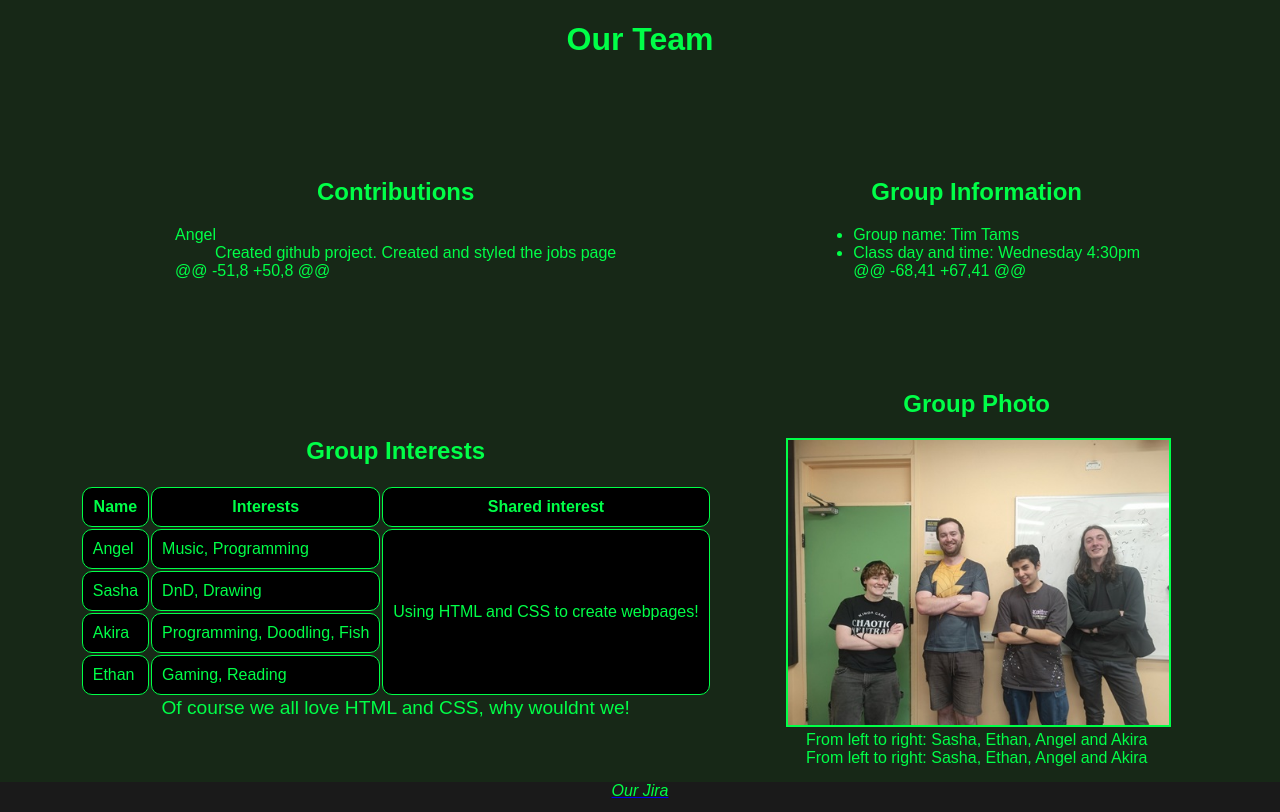
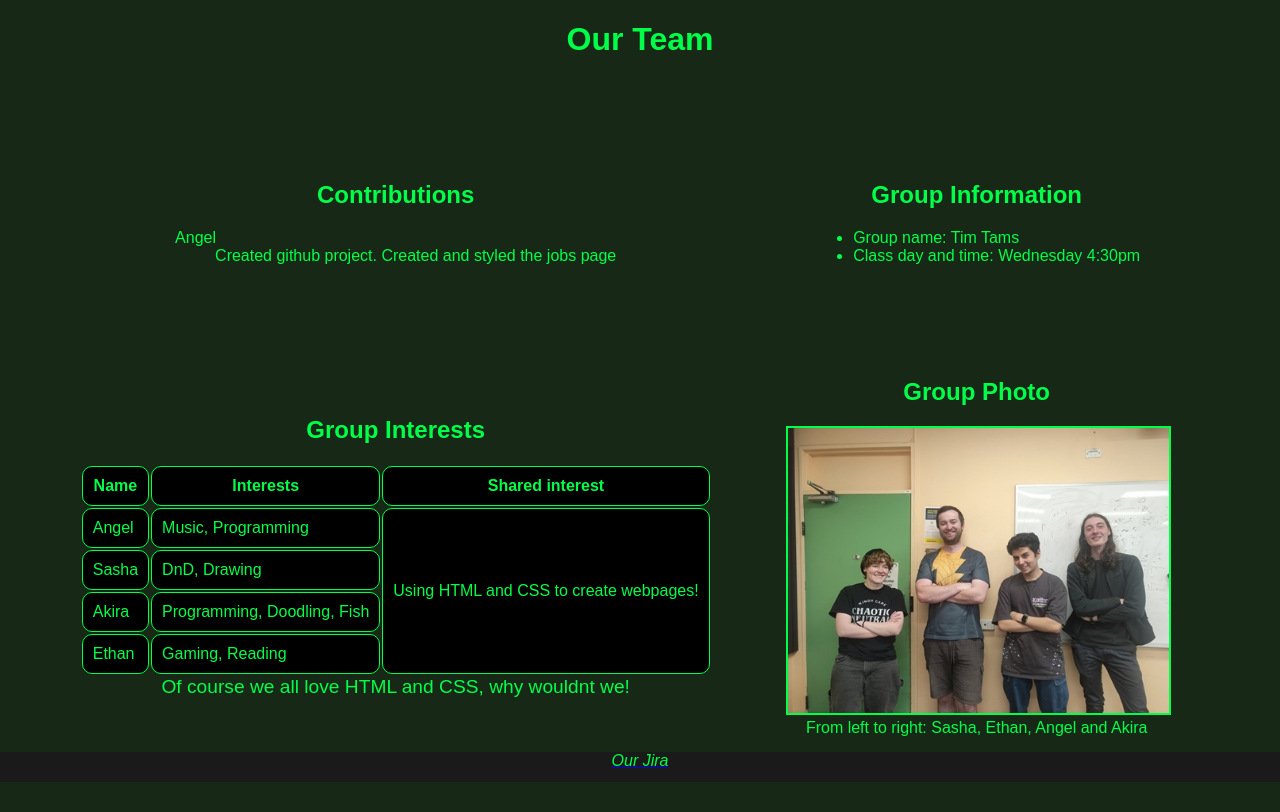
Before and after one commit to 105930160/tim_tam_project, a PHP site: page /about.html in a window 1280 px wide. Shown: the part 174-986 px from the top of the page. After the commit the page ends 956 px from the top, so only its background shows below. Run offline with PHP 8.4, Linux system fonts and the light colour scheme.

Commit message:
Fix for Ethan attempt

```diff
--- a/about.html
+++ b/about.html
@@ -40,8 +40,6 @@
             <dl>
                 <dt>Angel</dt>
                 <dd>Created github project. Created and styled the jobs page</dd>
-
-@@ -51,8 +50,8 @@
             </dl>
             </section>
 
@@ -50,8 +48,6 @@
             <ul>
                 <li>Group name: Tim Tams</li>
                 <li>Class day and time: Wednesday 4:30pm</li>
-
-@@ -68,41 +67,41 @@
             </ul>
             </section>
 
@@ -93,7 +89,6 @@
                 <figure>
                     <img id="grouppic" src="images/Group_photo.jpg" alt="Group photo with all 4 members">
                     <figcaption id="figcapabout">From left to right: Sasha, Ethan, Angel and Akira</figcaption>
-                    <figcaption id="figcapabout">From left to right: Sasha, Ethan, Angel and Akira</figcaption>
                 </figure>
             </section>
         </div>
```
Also changed, not shown: styles/styles.css (+0 -7 lines).
